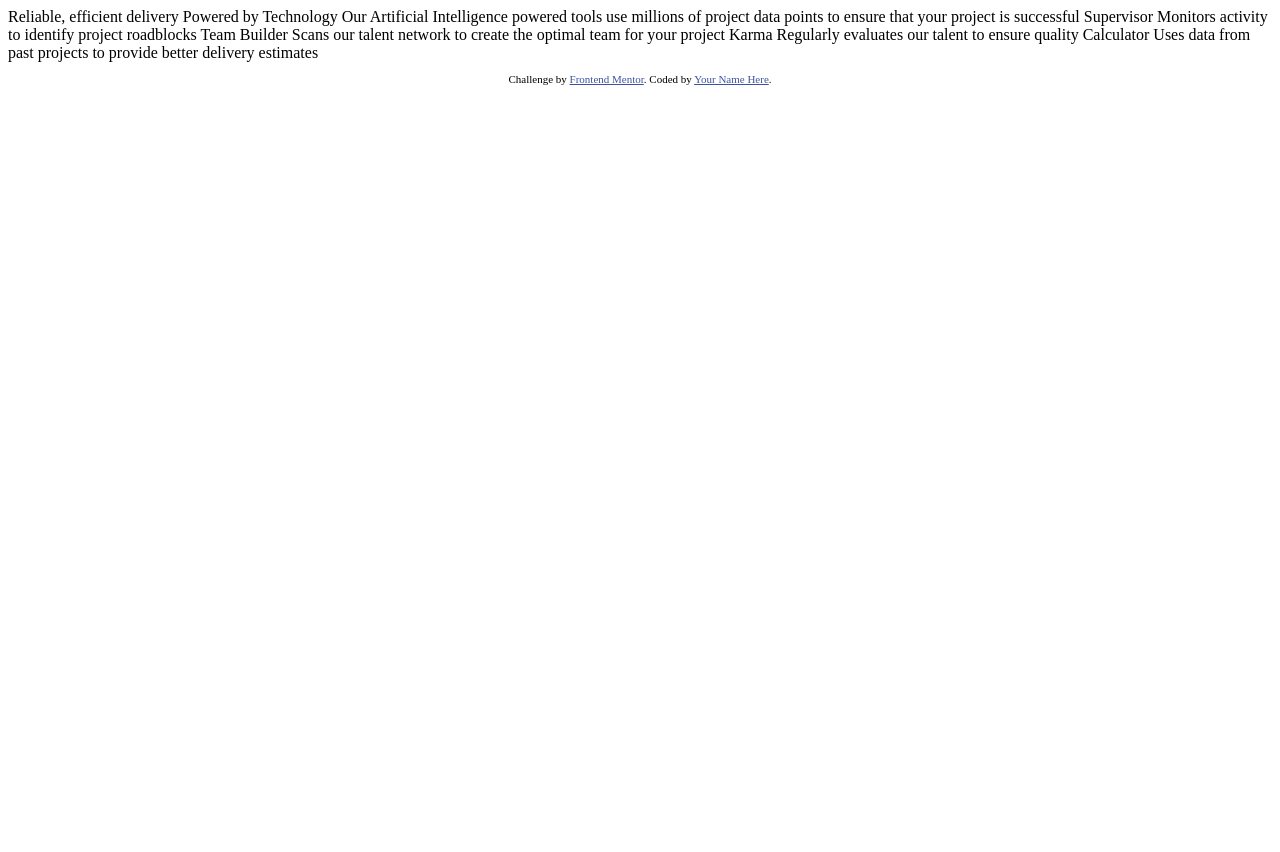
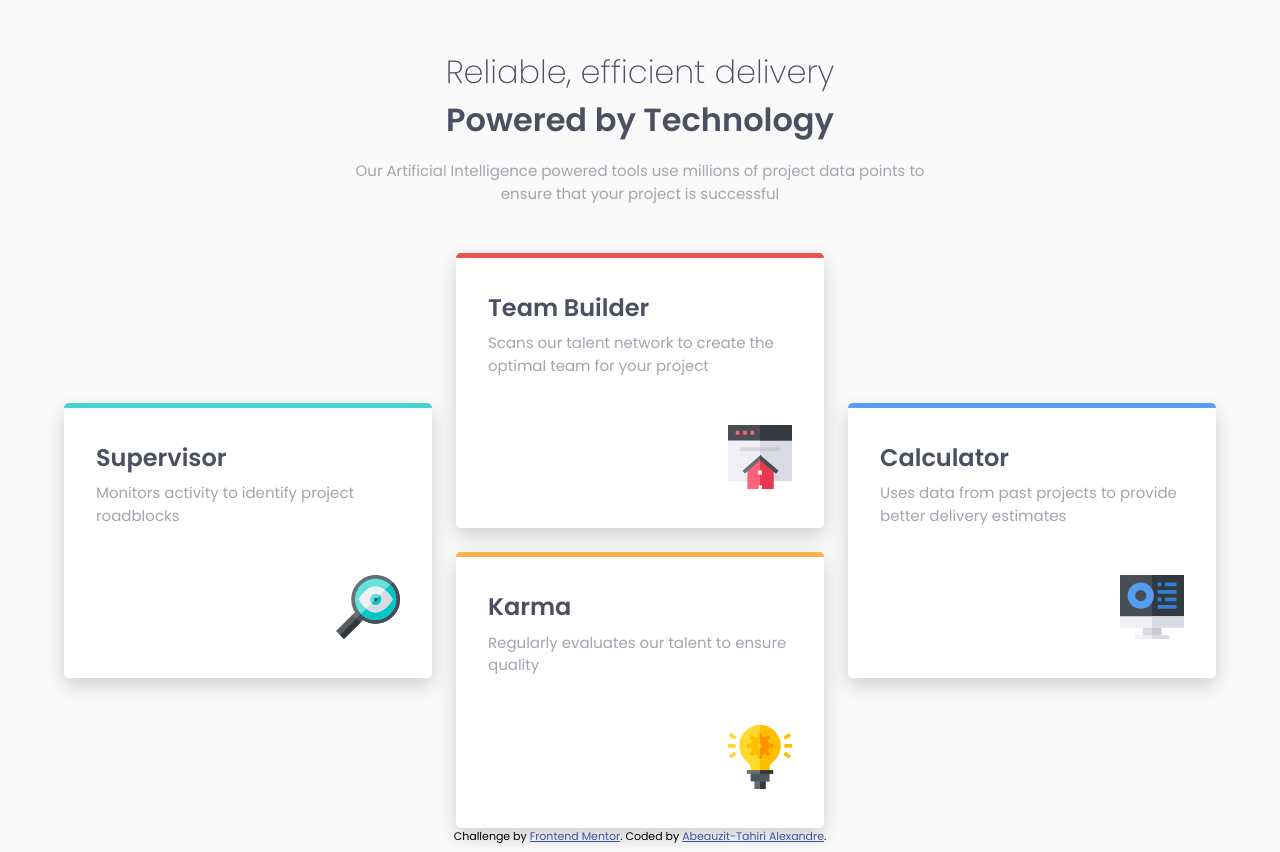
Before and after one commit to Aatypic/four-card-feature-section, a plain HTML site: page index.html in a window 1280 px wide. Before the commit the page ends 800 px from the top, so only its background shows below. Drawn offline with Linux system fonts and the light colour scheme.

Commit message:
four card feature live 1.0

```diff
--- a/index.html
+++ b/index.html
@@ -1,45 +1,64 @@
 <!DOCTYPE html>
 <html lang="en">
-<head>
-  <meta charset="UTF-8">
-  <meta name="viewport" content="width=device-width, initial-scale=1.0"> <!-- displays site properly based on user's device -->
+  <head>
+    <meta charset="UTF-8" />
+    <meta name="viewport" content="width=device-width, initial-scale=1.0" />
+    <!-- displays site properly based on user's device -->
 
-  <link rel="icon" type="image/png" sizes="32x32" href="./images/favicon-32x32.png">
+    <link
+      rel="icon"
+      type="image/png"
+      sizes="32x32"
+      href="./images/favicon-32x32.png"
+    />
+    <link rel="preconnect" href="https://fonts.googleapis.com" />
+    <link rel="preconnect" href="https://fonts.gstatic.com" crossorigin />
+    <link
+      href="https://fonts.googleapis.com/css2?family=Poppins:wght@200;400;600&display=swap"
+      rel="stylesheet"
+    />
+    <link rel="stylesheet" href="style.css" />
+    <title>Frontend Mentor | Four card feature section</title>
+  </head>
 
-  <title>Frontend Mentor | Four card feature section</title>
+  <body>
+    <main class="wrapper">
+      <header>
+        <h1>
+          <span>Reliable, efficient delivery</span>
+          <span>Powered by Technology</span>
+        </h1>
+        <p>
+          Our Artificial Intelligence powered tools use millions of project data
+          points to ensure that your project is successful
+        </p>
+      </header>
+      <div class="card">
+        <h2>Supervisor</h2>
+        <p>Monitors activity to identify project roadblocks</p>
+      </div>
+      <div class="card">
+        <h2>Team Builder</h2>
+        <p>
+          Scans our talent network to create the optimal team for your project
+        </p>
+      </div>
+      <div class="card">
+        <h2>Karma</h2>
+        <p>Regularly evaluates our talent to ensure quality</p>
+      </div>
+      <div class="card">
+        <h2>Calculator</h2>
+        <p>Uses data from past projects to provide better delivery estimates</p>
+      </div>
+    </main>
 
-  <!-- Feel free to remove these styles or customise in your own stylesheet 👍 -->
-  <style>
-    .attribution { font-size: 11px; text-align: center; }
-    .attribution a { color: hsl(228, 45%, 44%); }
-  </style>
-</head>
-<body>
-
-  Reliable, efficient delivery
-  Powered by Technology
-
-  Our Artificial Intelligence powered tools use millions of project data points
-  to ensure that your project is successful
-
-  Supervisor
-  Monitors activity to identify project roadblocks
-
-  Team Builder
-  Scans our talent network to create the optimal team for your project
-
-  Karma
-  Regularly evaluates our talent to ensure quality
-
-  Calculator
-  Uses data from past projects to provide better delivery estimates
-
-
-  <footer>
-    <p class="attribution">
-      Challenge by <a href="https://www.frontendmentor.io?ref=challenge" target="_blank">Frontend Mentor</a>.
-      Coded by <a href="#">Your Name Here</a>.
-    </p>
-  </footer>
-</body>
+    <div class="attribution">
+      Challenge by
+      <a href="https://www.frontendmentor.io?ref=challenge" target="_blank"
+        >Frontend Mentor</a
+      >. Coded by
+      <a href="mailto:aatypic.design@gmail.com">Abeauzit-Tahiri Alexandre</a>.
+    </div>
+  </body>
 </html>
--- /dev/null
+++ b/style.css
@@ -0,0 +1,192 @@
+:root {
+  /* colors */
+  --clr-primary100: hsl(0, 78%, 62%);
+  --clr-primary300: hsl(180, 62%, 55%);
+  --clr-primary500: hsl(34, 97%, 64%);
+  --clr-primary700: hsl(212, 86%, 64%);
+  --clr-neutral100: hsl(0, 0%, 100%);
+  --clr-neutral200: hsl(0, 0%, 98%);
+  --clr-neutral300: hsl(229, 6%, 66%);
+  --clr-neutral700: hsl(234, 12%, 34%);
+
+  /* fonts */
+  --ff-primary: "Poppins", sans-serif;
+  --fweight-xlight: 200;
+  --fweight-regular: 400;
+  --fweight-semibold: 600;
+  --fsize-500: 0.938rem;
+}
+
+/* resets */
+/* Box sizing rules */
+*,
+*::before,
+*::after {
+  box-sizing: border-box;
+}
+
+/* Remove default margin */
+body,
+h1,
+h2,
+h3,
+h4,
+p,
+figure,
+blockquote,
+dl,
+dd {
+  margin: 0;
+}
+/* Set core body defaults */
+body {
+  min-height: 100vh;
+  text-rendering: optimizeSpeed;
+  line-height: 1.5;
+}
+/* Make images easier to work with */
+img,
+picture {
+  max-width: 100%;
+  display: block;
+}
+
+body {
+  display: grid;
+  place-items: center;
+  font-family: var(--ff-primary);
+  background-color: var(--clr-neutral200);
+}
+
+header {
+  grid-area: header;
+  text-align: center;
+  max-width: 58ch;
+  place-self: center;
+  padding-block-start: 3rem;
+  padding-block-end: 1.5rem;
+}
+
+h1 {
+  display: flex;
+  flex-direction: column;
+  color: var(--clr-neutral700);
+  margin-bottom: 1rem;
+}
+@media screen and (max-width: 768px) {
+  h1 {
+    font-size: 1.5em;
+  }
+  h2 {
+    font-size: 1.3em;
+  }
+}
+
+h1 > span:first-child {
+  font-weight: var(--fweight-xlight);
+}
+
+h1,
+h2 {
+  font-weight: var(--fweight-semibold);
+  color: var(--clr-neutral700);
+}
+
+h2 {
+  margin-bottom: 0.4rem;
+}
+
+p {
+  font-size: var(--fsize-500);
+  color: var(--clr-neutral300);
+}
+
+.wrapper {
+  width: min(90%, 90rem);
+  display: grid;
+  grid-template-columns: repeat(3, 1fr);
+  grid-template-areas:
+    "header header header"
+    "supervisor team calculator"
+    "supervisor karma calculator";
+  gap: 1.5rem;
+}
+@media screen and (max-width: 768px) {
+  .wrapper {
+    grid-template-columns: 1fr;
+    grid-template-areas:
+      "header"
+      "header"
+      "supervisor"
+      "team"
+      "karma"
+      "calculator";
+  }
+}
+
+.card {
+  background-color: var(--clr-neutral100);
+  padding: 2rem;
+  border-radius: 5px;
+  box-shadow: 0 8px 20px rgb(207, 207, 207);
+  cursor: pointer;
+
+  display: flex;
+  flex-direction: column;
+}
+.card:hover {
+  box-shadow: 0 4px 8px var(--clr-neutral300);
+}
+.card p {
+  max-width: 35ch;
+}
+
+/* Supervisor card 1 */
+.card:nth-of-type(1) {
+  grid-area: supervisor;
+  align-self: center;
+  border-top: 5px solid var(--clr-primary300);
+}
+.card:nth-of-type(1)::after {
+  content: url(images/icon-supervisor.svg);
+}
+/* Team Builder card 2 */
+.card:nth-of-type(2) {
+  grid-area: team;
+  border-top: 5px solid var(--clr-primary100);
+}
+.card:nth-of-type(2)::after {
+  content: url(images/icon-team-builder.svg);
+}
+/* Karma card 3 */
+.card:nth-of-type(3) {
+  grid-area: karma;
+  border-top: 5px solid var(--clr-primary500);
+}
+.card:nth-of-type(3)::after {
+  content: url(images/icon-karma.svg);
+}
+/* Calculator card 4 */
+.card:nth-of-type(4) {
+  grid-area: calculator;
+  align-self: center;
+  border-top: 5px solid var(--clr-primary700);
+}
+.card:nth-of-type(4)::after {
+  content: url(images/icon-calculator.svg);
+}
+*.card::after {
+  display: inline-block;
+  margin-block-start: 3rem;
+  margin-left: auto;
+}
+
+/* footer */
+.attribution {
+  font-size: 11px;
+  text-align: center;
+  margin-bottom: 0.5rem;
+}
+.attribution a {
+  color: hsl(228, 45%, 44%);
+}
```
